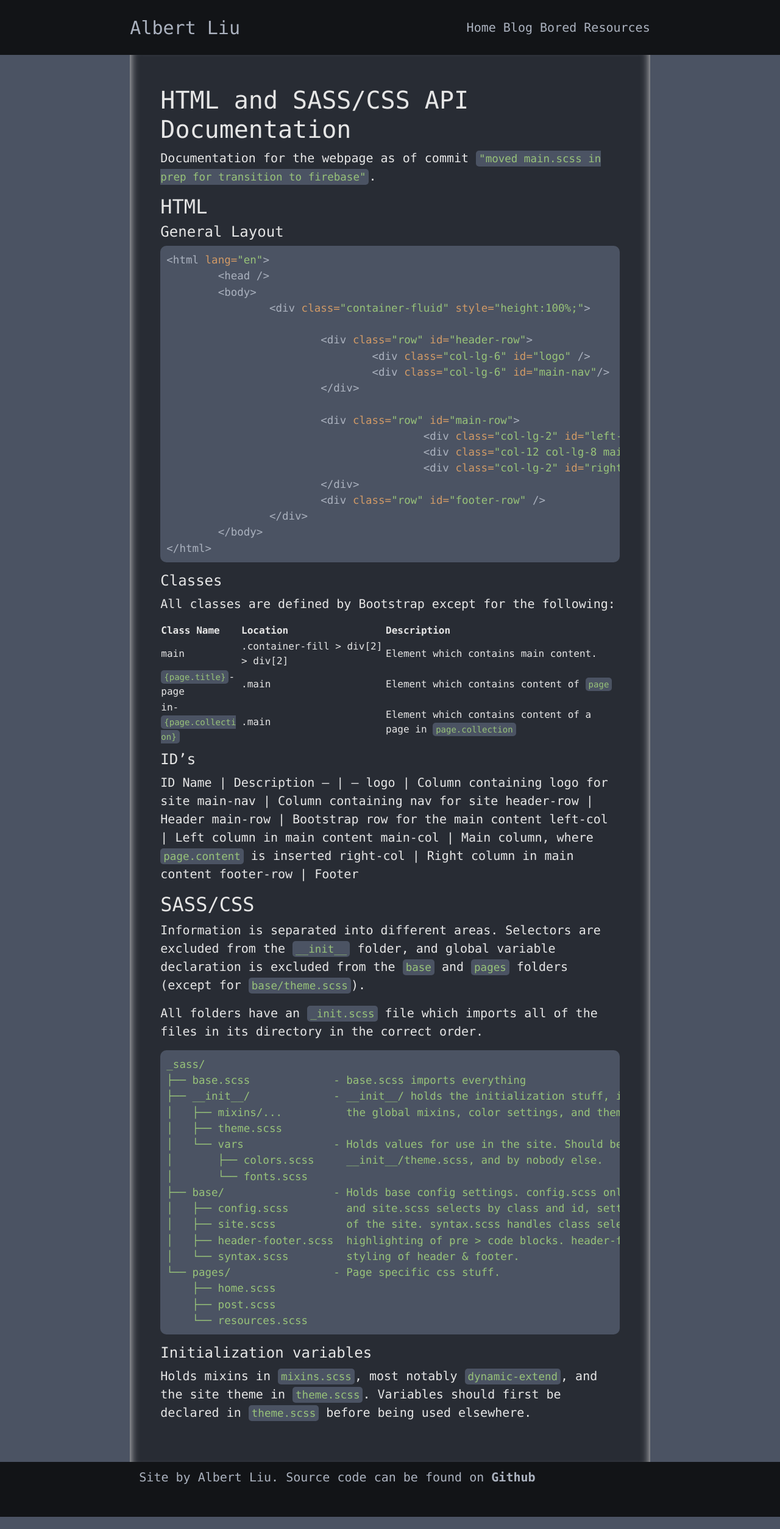
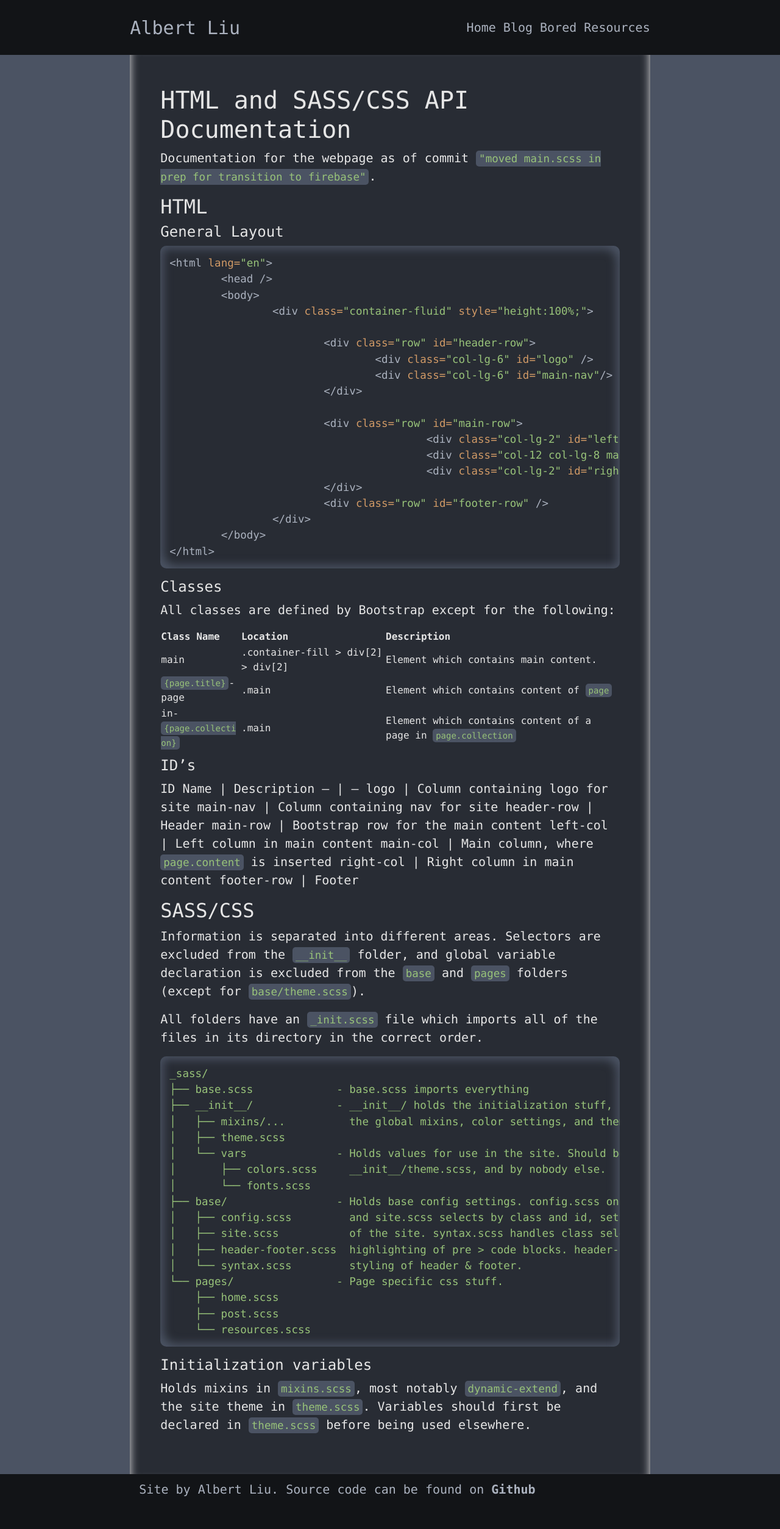
Before and after one commit to A1Liu/a1liu.github.io, a Jekyll site: the page built from src/_collections/_posts/2019-01-05-website-api-docs.md, in a window 1280 px wide. Shown: the whole page at 61% size. Built offline with Jekyll 4.4.1, drawn with Linux system fonts in a browser that asks for light colours.

Commit message:
extra highlighting and custom scrollbar for pre tags

```diff
--- a/src/_sass/__init__/vars/colors.scss
+++ b/src/_sass/__init__/vars/colors.scss
@@ -24,7 +24,6 @@
 
 $black: #121417;
 $light-gray: #e6e6e6; // body text
-
 // IGNORE BELOW (for now)
 // shadow-color-white: $ccc;
 // Defining Palette
--- a/src/_sass/base/config.scss
+++ b/src/_sass/base/config.scss
@@ -37,30 +37,58 @@
 }
 
 
-pre {
-    padding: 10px;
+div.highlight > pre, :not(pre) > code {
+  color: $code-tag-color;
+}
+div.highlight > pre {
+  padding: 15px;
   border-radius: 10px;
+  overflow: overlay;
+  -ms-overflow-style: -ms-autohiding-scrollbar;
+
+  $offset: 15px;
+  $blur-radius: 15px;
+  $spread-radius: -10px;
+  $type:inset;
+  $shadow-color: $pre-edge-color;
+  @include shadow(
+    $type
+    $offset*-1 $offset
+    $blur-radius $spread-radius $shadow-color,
+
+    $type
+    $offset $offset*-1
+    $blur-radius $spread-radius $shadow-color
+  );
+
+  &::-webkit-scrollbar {
+    background: none;
   }
-pre, :not(pre) > code {
-    color: $code-tag-color;
-    background: $code-background-color;
+
+  &:hover::-webkit-scrollbar-thumb {
+    border-radius: 10px;
+
+    $top: $global-text-color-secondary;
+    $bottom: $main-div-background;
+    background-image: linear-gradient($top, $bottom);
   }
+}
+
 :not(pre) > code {
   padding: 3px;
   padding-left: 5px;
   padding-right: 5px;
   border-radius: 5px;
+  background: $code-background-color;
 }
 
 
-
-a {
-    color: $global-text-color-secondary;
-}
 a, a > * {
   @include transition(.4s);
 }
 a {
+  color: $global-text-color-secondary;
+
   &:hover, &:hover > * {
     color: $anchor-tag-hover;
     text-decoration: none;
--- a/src/_sass/base/syntax.scss
+++ b/src/_sass/base/syntax.scss
@@ -10,4 +10,15 @@
 	@include code_color('nt',$normal-text);
 	@include code_color('na',$na);
 	@include code_color('s',$string);
+
+	@include code_color('nf',$nf);
+	@include code_color('n',$n);
+	@include code_color('p',$p);
+	@include code_color('o',$o);
+	@include code_color('k',$k);
+	@include code_color('nc',$nc);
+	@include code_color('bp',$bp);
+	@include code_color('ow',$ow);
+	@include code_color('mi',$mi);
+	@include code_color('c1',$comment);
 }
--- a/src/_sass/base/theme.scss
+++ b/src/_sass/base/theme.scss
@@ -9,13 +9,24 @@
 
 // CODE COLORS
 $code-background-color: $global-background;
+$pre-edge-color: $code-background-color;
 $code-tag-color: $atom-one-dark-green;
 
 // CODE HIGHLIGHTING COLORS
 $comment: $atom-one-dark-mono-2;
-$normal-text: $atom-one-dark-mono-1;
+$normal-text: $global-text-color-secondary;
 $na: $atom-one-dark-orange-1; // normal attribute?
 $string: $atom-one-dark-green;
+
+$nf: $atom-one-dark-blue;
+$n: $global-text-color-secondary;
+$p: $global-text-color-secondary;
+$o: $global-text-color-secondary;
+$k: $atom-one-dark-purple;
+$nc: $atom-one-dark-orange-2;
+$bp: $atom-one-dark-orange-1;
+$ow: $atom-one-dark-purple;
+$mi: $atom-one-dark-orange-1;
 
 // TYPOGRAPHY
 $font-family: $atom-default-fonts;
```
Lines whose indentation alone changed are shown as unchanged.
